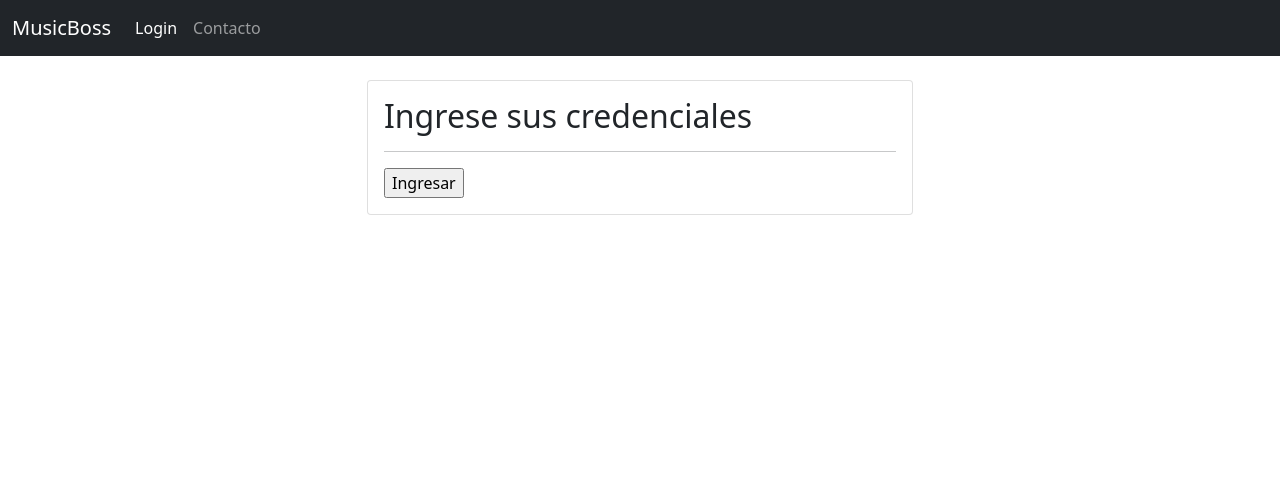
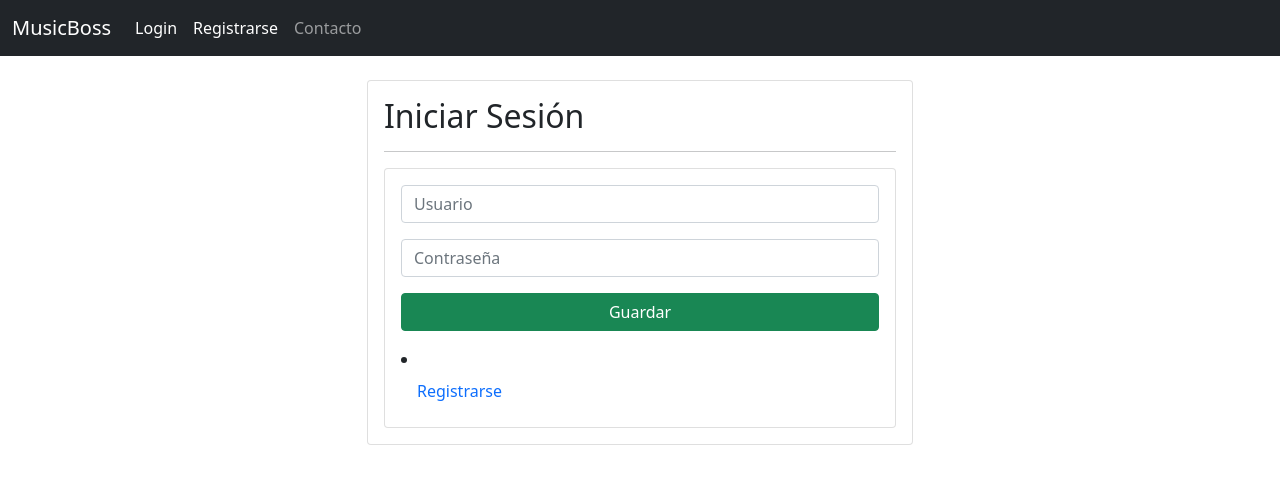
Before and after one commit to Music-Boss/Backend, a Django app: page /login/ in a window 1280 px wide. Shown: the top 484 px of the page. Run offline with Django 3.2, Linux system fonts and the light colour scheme.

Commit message:
Registro finalizado

```diff
--- a/Aplicaciones/Rockola/models.py
+++ b/Aplicaciones/Rockola/models.py
@@ -18,7 +18,7 @@ class Usuario(models.Model):
     apellido = models.CharField(max_length=30)
     contraseña = models.CharField(max_length=256)
     #blank=True indica que los siguientes atributos no son obligatorios dentro del modelo
-    fechaNacimiento = models.DateField(blank=True)
+    fechaNacimiento = models.DateField(blank=True,null=True)
 
     def __str__(self):
         texto = "{0} ({1} {2})"
--- a/Aplicaciones/Rockola/templates/base.html
+++ b/Aplicaciones/Rockola/templates/base.html
@@ -12,7 +12,7 @@
 <body>
     <nav class="navbar navbar-expand-lg navbar-dark bg-dark">
         <div class="container-fluid">
-          <a class="navbar-brand" href="#">MusicBoss</a>
+          <a class="navbar-brand" href="/">MusicBoss</a>
           <button class="navbar-toggler" type="button" data-bs-toggle="collapse" data-bs-target="#navbarNav" aria-controls="navbarNav" aria-expanded="false" aria-label="Toggle navigation">
             <span class="navbar-toggler-icon"></span>
           </button>
@@ -20,6 +20,9 @@
             <ul class="navbar-nav">
               <li class="nav-item">
                 <a class="nav-link active" aria-current="page" href="/login/">Login</a>
+              </li>
+              <li class="nav-item">
+                <a class="nav-link active" aria-current="page" href="/registro/">Registrarse</a>
               </li>
               <li class="nav-item">
                 <a class="nav-link" href="#">Contacto</a>
--- a/Aplicaciones/Rockola/templates/registration/login.html
+++ b/Aplicaciones/Rockola/templates/registration/login.html
@@ -12,16 +12,37 @@ Inicio Sesion
             <div class="col-12 col-md-6 offset-md-3">
                 <div class="card">
                     <div class="card-body">
-                        <h2>Ingrese sus credenciales</h2>
+                        <h2>Iniciar Sesión</h2>
                         <hr>
-                        <form action=""method="post">
+                        <div class="card">
+                            <div class="card-body">
+                                <form action="/registroUsuario/" method="POST"> {% csrf_token %}
+                                    <!-- la clase "form-group" no renderizaba correctamente los elementos del formulario, se cambiaron por "mb-3" -->
+                                    <div class="mb-3">
+                                        <input type="text" id="txtUsuario" name = "txtUsuario"  class="form-control" placeholder="Usuario" minlength="6" maxlength="16" required>
+                                    </div>
+                                    <div class="mb-3">
+                                        <input type="password" id="txtContraseña" name = "txtContraseña"  class="form-control" placeholder="Contraseña" minlength="" maxlength="50" required>
+                                    </div>
+                                    <!--div class="mb-3">
+                                        <input type="email" id="txtCorreo" name = "txtCorreo"  class="form-control" placeholder="Correo electronico" min="1" max="9"required>
+                                    </div-->
+
+                                    <!-- btn-block fue reemplazado "d-grid gap-2" en las clases del div -->
+                                    <div class="mb-3 d-grid gap-2">
+                                        <button type="submit" class="btn btn-success" >Guardar</button>
+                                    </div>
+                                    <li class="nav-item">
+                                        <a class="nav-link active" aria-current="page" href="/registro/">Registrarse</a>
+                                      </li>
+                                </form>
+                            </div>
+                        </div>
+                        <!--form action=""method="post">
                             {%csrf_token%}
                             {{form}}
-                            <input type="submit" value="Ingresar">
-
-                        </form>
-
-
+                            <input type="submit" value="Entrar">
+                        </form-->
                     </div>
                 </div>
 
--- a/Aplicaciones/Rockola/urls.py
+++ b/Aplicaciones/Rockola/urls.py
@@ -7,6 +7,11 @@ urlpatterns = [
     path('edicionCurso/<codigo>',views.edicionCurso),
     path('editarCurso/',views.editarCurso),
     path('eliminarCurso/<codigo>', views.eliminarCurso),
+    #Url login y registro 24/09/21
     path('login/',views.vistalogin),
+    path('registro/',views.registro),
+    path('registrarUsuario/',views.registrarUsuario),
+    path('ingresarUsuario/',views.ingresarUsuario),
+
 
 ]
--- a/Aplicaciones/Rockola/views.py
+++ b/Aplicaciones/Rockola/views.py
@@ -1,7 +1,9 @@
 from MusicBoss.settings import AUTH_PASSWORD_VALIDATORS
 from django.shortcuts import redirect, render
-from .models import Curso
+from .models import Curso, Usuario
 from django.contrib import messages
+
+
 
 # Create your views here.
 
@@ -41,5 +43,39 @@ def eliminarCurso(request, codigo):
     messages.success(request,"¡Curso Eliminado!")
     return redirect('/')
 
+
+
+
+#Funciones para login
 def vistalogin (request):
     return render(request, "registration/login.html")
+
+def registro(request):
+    return render(request, "registration/registro.html")
+
+def registrarUsuario(request):
+    nombreUsuario =request.POST['txtUsuario']
+    email = request.POST['txtCorreo']
+    nombre = request.POST['txtNombre']
+    apellido = request.POST['txtApellido']
+    contraseña = request.POST['txtContraseña']
+    #fechaNacimiento = request.POST['txtDate']
+
+    usuario=Usuario.objects.create(username=nombreUsuario,email=email,
+    nombre=nombre,apellido=apellido,contraseña=contraseña)
+
+    return redirect('/')
+
+def ingresarUsuario(request):
+    nombreUsuario =request.POST['txtUsuario']
+    contraseña = request.POST['txtContraseña']
+
+    usuario=Usuario.objects.create(username=nombreUsuario,contraseña=contraseña)
+    return redirect ('/')
+
+
+
+
+    #curso=Curso.objects.create(codigo=codigo, nombre=nombre, creditos=creditos)
+    #messages.success(request,"¡Curso Registrado!")
+    #return redirect('/')
--- a/MusicBoss/urls.py
+++ b/MusicBoss/urls.py
@@ -19,6 +19,6 @@ from django.urls import path, include
 urlpatterns = [
     path('admin/', admin.site.urls),
     path('',include('Aplicaciones.Rockola.urls')),
-    path('accounts/',include('django.contrib.auth.urls')),
+    path('accounts/', include('django.contrib.auth.urls'))
 
 ]
```
Also changed, not shown: Aplicaciones/Rockola/templates/registration/registro.html (+25 -17 lines), Aplicaciones/Rockola/migrations/0003_alter_usuario_fechanacimiento.py (added), MusicBoss.db.
